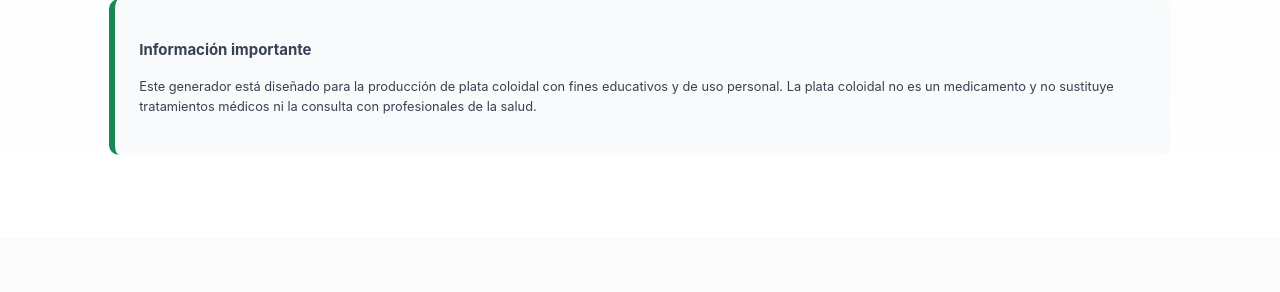
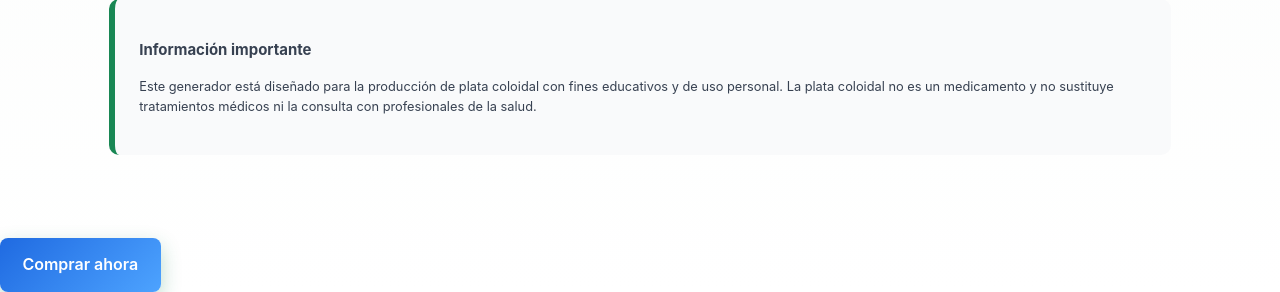
Before and after one commit to sesanosalud/Generador-landing, a Flask app: page / in a window 1280 px wide. Shown: the part 1161-1453 px from the top of the page. Before the commit the page ends 1316 px from the top, so only its background shows below. Run offline with Flask 3, Linux system fonts and the light colour scheme.

Commit message:
Update index.html

```diff
--- a/templates/index.html
+++ b/templates/index.html
@@ -52,7 +52,7 @@
         src="{{ url_for('static', filename='producto.webp') }}"
         alt="Generador de Plata Coloidal Sésano"
         class="product-image"
-        loading="eager">
+        loading="lazy">
     </div>
 
   </section>
@@ -103,5 +103,12 @@
    💬
 </a>
 
+<!-- MOBILE STICKY CTA -->
+<div class="mobile-sticky-cta">
+  <a href="{{ wompi_url }}" class="cta-btn sticky-cta">
+    Comprar ahora
+  </a>
+</div>
+
 </body>
 </html>
```
